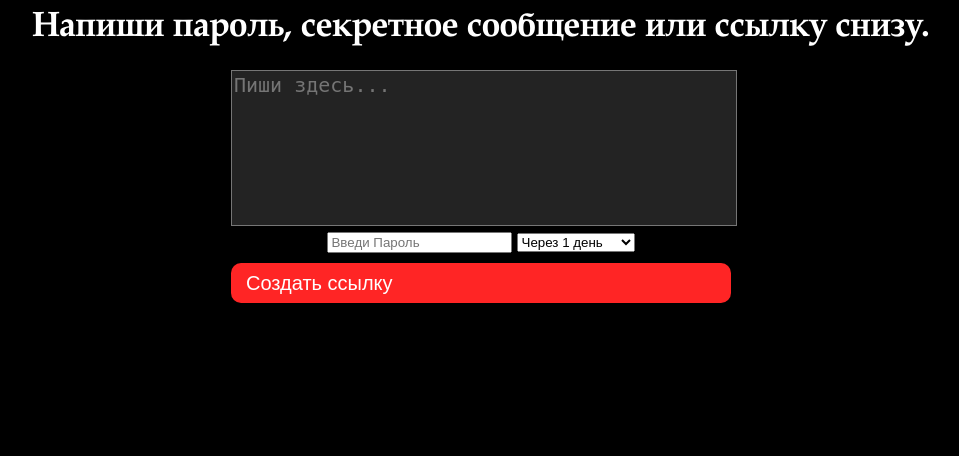
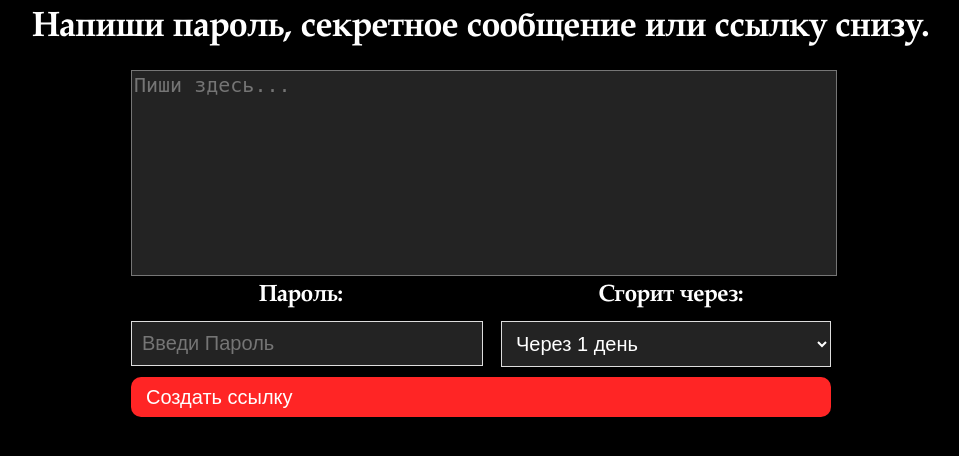
Before and after one commit to DanilkaVc/secrets, a Django app: page / in a window 1280 px wide. Shown: the top 456 px of the page, without its empty margins (159-1118 px from the left). Run offline with Django 5.2, Linux system fonts and the light colour scheme.

Commit message:
passphrasase and expires in added

```diff
--- a/static/styles.css
+++ b/static/styles.css
@@ -4,15 +4,6 @@ body {
 	font-family: palatino;
 }
 
-textarea {
-	color: white;
-	margin-top: 1em;
-	resize: none;
-	width: 100%;
-	height: 150px;
-	font-size: 20px;
-	background: #232323;
-}
 
 .title-secret {
 	font-size: 35px;
@@ -22,6 +13,54 @@ textarea {
 	margin-right: auto;
 }
 
+.container {
+    width: 100%;
+    min-width: 100px;
+    max-width: 700px;
+    margin: 0 auto;
+}
+
+.container textarea {
+	color: white;
+	margin-top: 1em;
+	resize: none;
+	width: 100%;
+	height: 200px;
+	font-size: 20px;
+	background: #232323;
+}
+
+.options-container {
+    display: flex;
+    gap: 40px;
+    margin-bottom: 10px;
+}
+
+.option-field {
+    flex: 1;
+    font-size: 20px;
+    color: white;
+}
+
+.option-field h3 {
+    width: 100%;
+    min-width: 30px;
+    max-width: 320px;
+    margin: 0 0 10px auto;
+    color: white;
+}
+
+.option-field input,
+.option-field select {
+    color: white;
+    background: #232323;
+    width: 100%;
+    padding: 10px;
+    border: 1px solid #ddd;
+    border-radius: none;
+    font-size: 20px;
+}
+
 .cr-btn {
     margin: 10px 0;
     padding: 0 15px;
@@ -29,7 +68,7 @@ textarea {
     text-align: left;
     width: 100%;
     min-width: 100px;
-    max-width: 500px;
+    max-width: 700px;
     height: 40px;
     border: none !important;
     border-radius: 10px;
@@ -41,18 +80,3 @@ textarea {
     cursor: pointer;
     outline: none;
 }
-
-.container {
-    width: 100%;
-    min-width: 100px;
-    max-width: 500px;
-    margin: 0 auto;
-}
-
-.password {
-
-}
-
-.expires-in select{
-
-}
--- a/templates/index.html
+++ b/templates/index.html
@@ -13,10 +13,15 @@
     <form method="post" class="container">
         <textarea name="secret" maxlength=5000 required rows='8' cols='50' spellcheck="false"
                   placeholder="Пиши здесь..."></textarea>
-        <div>
-            <input name="passphrase" type="password" placeholder="Введи Пароль">
+        <div class="options-container">
+            <div class="option-field">
+                <h3>Пароль:</h3>
+                <input id="passphrase" name="passphrase" type="password" placeholder="Введи Пароль">
+            </div>
             <!-- здесь будет чекбокс для скрытия -->
-            <select name="expires_in" class="select-expires-in">
+            <div class="option-field">
+                <h3>Сгорит через:</h3>
+                <select id="expires_in" name="expires_in">
                     <!-- value в секундах -->
                     <option value="60">Через 1 минуту</option>
                     <option value="300">Через 5 минут</option>
@@ -29,6 +34,7 @@
                     <option value="604800">Через 7 дней</option>
                 </select>
             </div>
+        </div>
 
 
         <button class="cr-btn" type="submit" >Создать ссылку</button>
```
Lines whose indentation alone changed are shown as unchanged.
